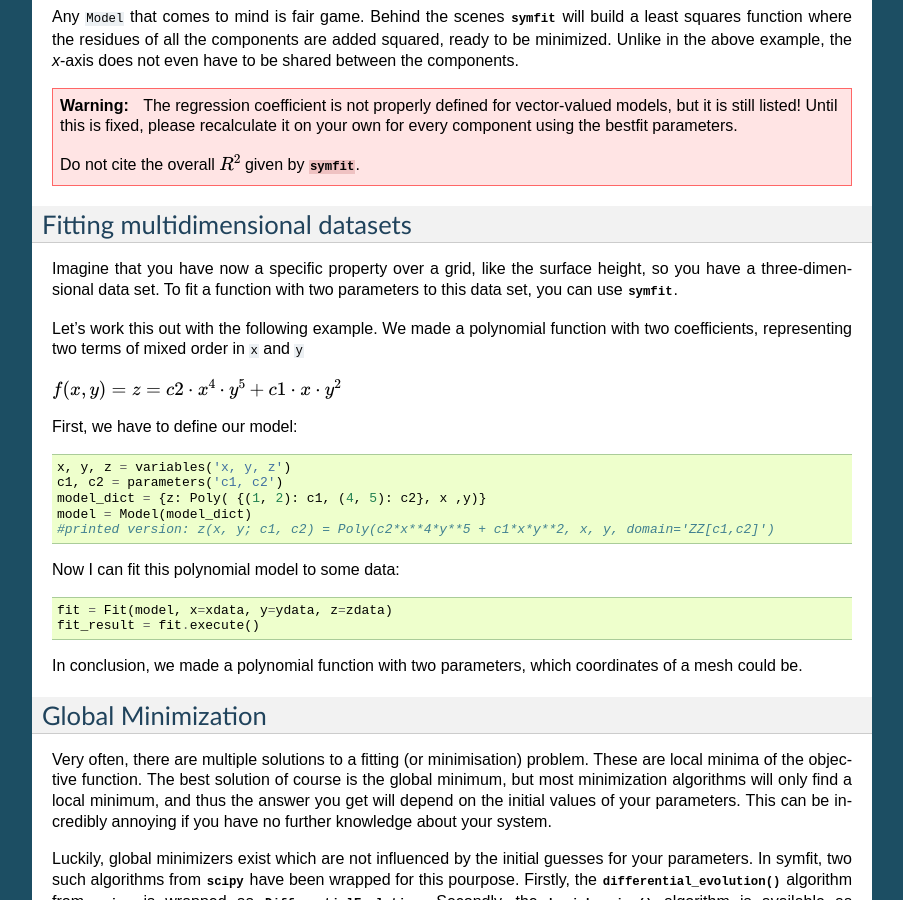
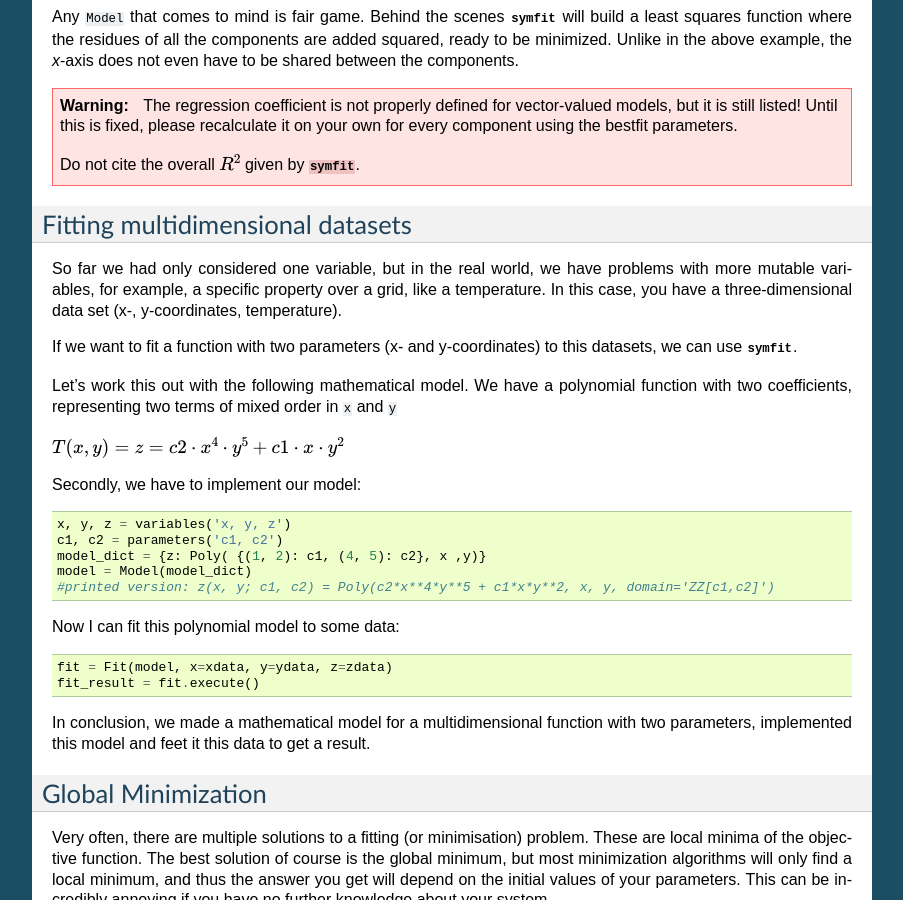
Before and after one commit to tBuLi/symfit, a Sphinx documentation site: the page built from docs/fitting_types.rst, in a window 1280 px wide and 900 px high, scrolled down 7070 px. Shown: the whole window, without its empty margins (198-1101 px from the left). Built offline with Sphinx 7.4.7, drawn with Linux system fonts in a browser that asks for light colours; the version number could not be read and is left out.

Commit message:
Improve the structure

```diff
--- a/docs/fitting_types.rst
+++ b/docs/fitting_types.rst
@@ -386,17 +386,22 @@ are added squared, ready to be minimized. Unlike in the above example, the
   Do not cite the overall :math:`R^2` given by :mod:`symfit`.
 
 Fitting multidimensional datasets
---------------------------------
-Imagine that you have now a specific property over a grid, like the surface height,
-so you have a three-dimensional data set. To fit a function with two parameters
-to this data set, you can use :mod:`symfit`.
+----------------------------------
+So far we had only considered one variable, but in the real world, we have
+problems with more mutable variables, for example, a specific property over a
+grid, like a temperature. In this case, you have a three-dimensional data set
+(x-, y-coordinates, temperature).
 
-Let's work this out with the following example. We made a polynomial function
-with two coefficients, representing two terms of mixed order in ``x`` and ``y``
+If we want to fit a function with two parameters (x- and y-coordinates) to
+this datasets, we can use :mod:`symfit`.
 
-:math:`f(x, y) = z = c2 \cdot x^4 \cdot y^5 + c1 \cdot x \cdot y^2`
+Let's work this out with the following mathematical model. We have a polynomial
+function with two coefficients, representing two terms of mixed order in ``x``
+and ``y``
 
-First, we have to define our model::
+:math:`T(x, y) = z = c2 \cdot x^4 \cdot y^5 + c1 \cdot x \cdot y^2`
+
+Secondly, we have to implement our  model::
 
   x, y, z = variables('x, y, z')
   c1, c2 = parameters('c1, c2')
@@ -409,8 +414,9 @@ Now I can fit this polynomial model to some data::
   fit = Fit(model, x=xdata, y=ydata, z=zdata)
   fit_result = fit.execute()
 
-In conclusion, we made a polynomial function with two parameters,
-which coordinates of a mesh could be.
+In conclusion, we made a mathematical model for a multidimensional function
+with two parameters, implemented this model and feet it this data
+to get a result.
 
 Global Minimization
 -------------------
```
